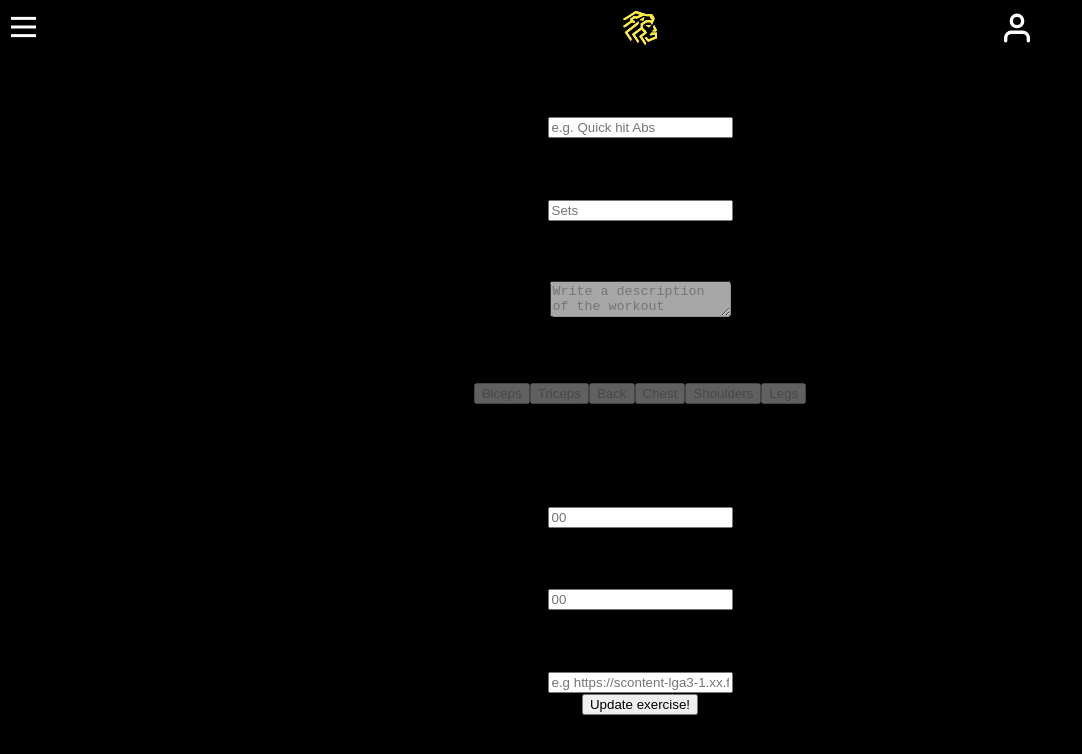
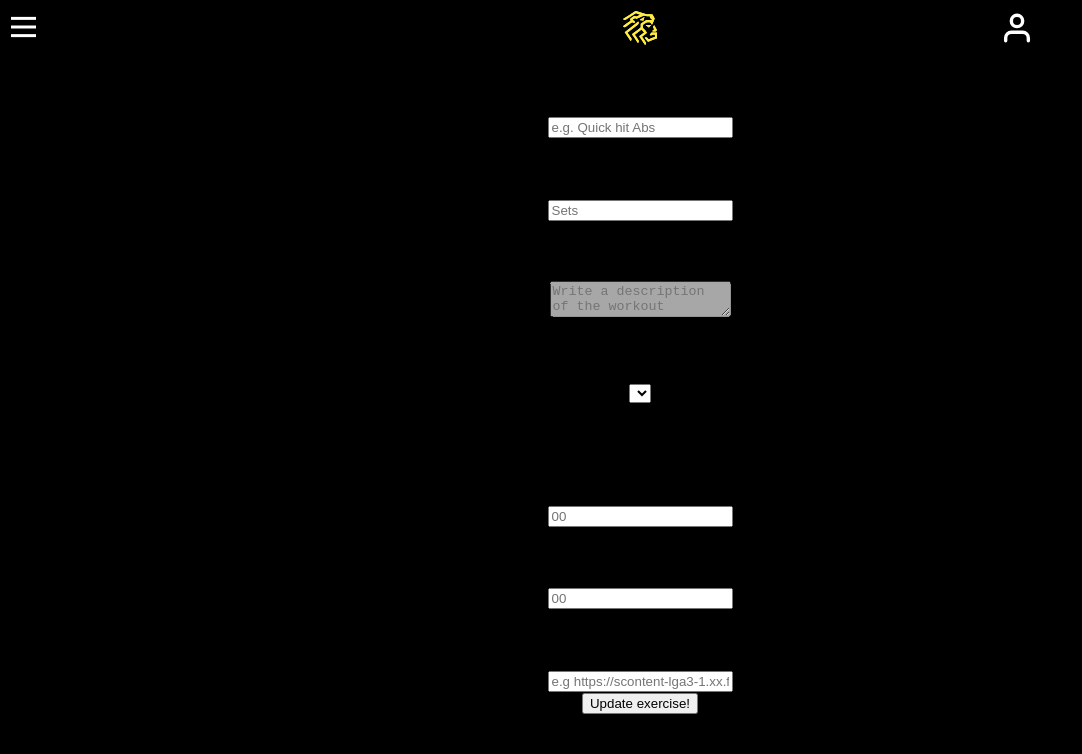
Before and after one commit to buildweek-weight-lifting/hercules-front-end, a React (Create React App) app in the folder hercules/: page /update-exercise in a window 1280 px wide. Shown: the top 754 px of the page, without its empty margins (0-1082 px from the left). Built offline with nearby package versions, Linux system fonts and the light colour scheme.

Commit message:
switched the signup page api call over from get-hercules to hercules-backend, appears to be working correctly

```diff
--- a/hercules/src/actions/index.js
+++ b/hercules/src/actions/index.js
@@ -30,8 +30,9 @@ export const login = creds => dispatch => {
 export const signup = (creds) => {
     return(dispatch) => {
       dispatch({type: LOADING})
-      axios.post('https://get-hercules.herokuapp.com/api/auth/register', creds)
+      axios.post('https://hercules-backend.herokuapp.com/register', creds)
         .then( response => {
+          console.log("res", response)
           dispatch({type: GET_USERS, users: response.data})
         })
         .catch(err => {
--- a/hercules/src/components/addExercise/UpdateExercise.js
+++ b/hercules/src/components/addExercise/UpdateExercise.js
@@ -85,14 +85,14 @@ class UpdateExercise extends React.Component{
             <textarea className="input-description" onChange={this.inputHandler} disabled="disabled" type="text" name="description" placeholder="Write a description of the workout" value={this.state.description}></textarea>
 
             <h3>Target Region Area</h3>
-            <div className="targetRegion-Btns">
-                <button type="button" onClick={this.inputHandler} disabled="disabled" name="targetRegion" value="Biceps">Biceps</button>
-                <button type="button" onClick={this.inputHandler} disabled="disabled" name="targetRegion"  value="Triceps">Triceps</button>
-                <button type="button" onClick={this.inputHandler} disabled="disabled" name="targetRegion"  value="Back">Back</button>
-                <button type="button" onClick={this.inputHandler} disabled="disabled" name="targetRegion"  value="Chest">Chest</button>
-                <button type="button" onClick={this.inputHandler} disabled="disabled" name="targetRegion"  value="Shoulders">Shoulders</button>
-                <button type="button" onClick={this.inputHandler} disabled="disabled" name="targetRegion"  value="Legs">Legs</button>
-            </div>
+            <select className="targetRegion-Btns">
+                <button type="button" onClick={this.inputHandler} /*disabled="disabled"*/ name="targetRegion" value="Biceps">Biceps</button>
+                <button type="button" onClick={this.inputHandler} /*disabled="disabled"*/ name="targetRegion"  value="Triceps">Triceps</button>
+                <button type="button" onClick={this.inputHandler} /*disabled="disabled"*/ name="targetRegion"  value="Back">Back</button>
+                <button type="button" onClick={this.inputHandler} /*disabled="disabled"*/ name="targetRegion"  value="Chest">Chest</button>
+                <button type="button" onClick={this.inputHandler} /*disabled="disabled"*/ name="targetRegion"  value="Shoulders">Shoulders</button>
+                <button type="button" onClick={this.inputHandler} /*disabled="disabled"*/ name="targetRegion"  value="Legs">Legs</button>
+            </select>
 
             <div className="addExercise-bottom">
                 <h3>Date</h3>
--- a/hercules/src/components/auth/login.js
+++ b/hercules/src/components/auth/login.js
@@ -34,6 +34,7 @@ class Login extends React.Component {
 
     loginSubmit = (event) => {
         event.preventDefault()
+
         this.props.login(this.state.credentials)
             .then(res => {
 
--- a/hercules/src/components/auth/signup.js
+++ b/hercules/src/components/auth/signup.js
@@ -12,10 +12,10 @@ class SignUp extends React.Component {
         this.state = {
             credentials: {
                 username: '',
-                password: '',
                 firstName: '',
                 lastName: '',
-                email: ''
+                emailAddress: '',
+                password: ''
             }
         }
     }
@@ -31,6 +31,7 @@ class SignUp extends React.Component {
 
     signupSubmit = (event) => {
         event.preventDefault();
+        console.log("signup creds", this.state.credentials)
         this.props.signup(this.state.credentials);
 
         this.setState({
@@ -38,10 +39,10 @@ class SignUp extends React.Component {
             password: '',
             firstName: '',
             lastName: '',
-            email: ''
+            emailAddress: ''
         })
         this.props.history.push('/')
-        console.log(this.state)
+        console.log("signup state",this.state)
     }
 
     render() {
@@ -83,9 +84,9 @@ class SignUp extends React.Component {
                     <input
                         className="email-field"
                         type="string"
-                        name='email'
+                        name='emailAddress'
                         placeholder="email address"
-                        value={this.state.credentials.email}
+                        value={this.state.credentials.emailAddress}
                         onChange={this.handleChange}
                         required>
                     </input>
```
